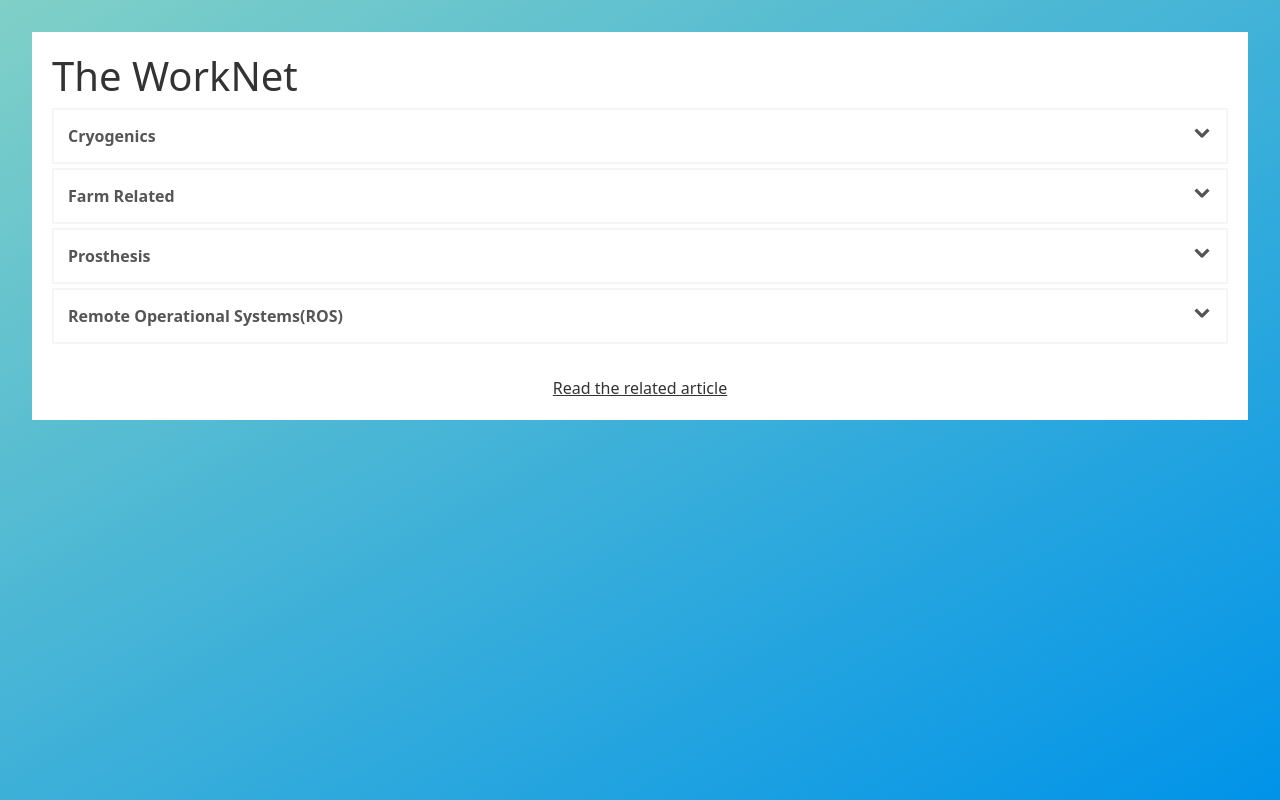
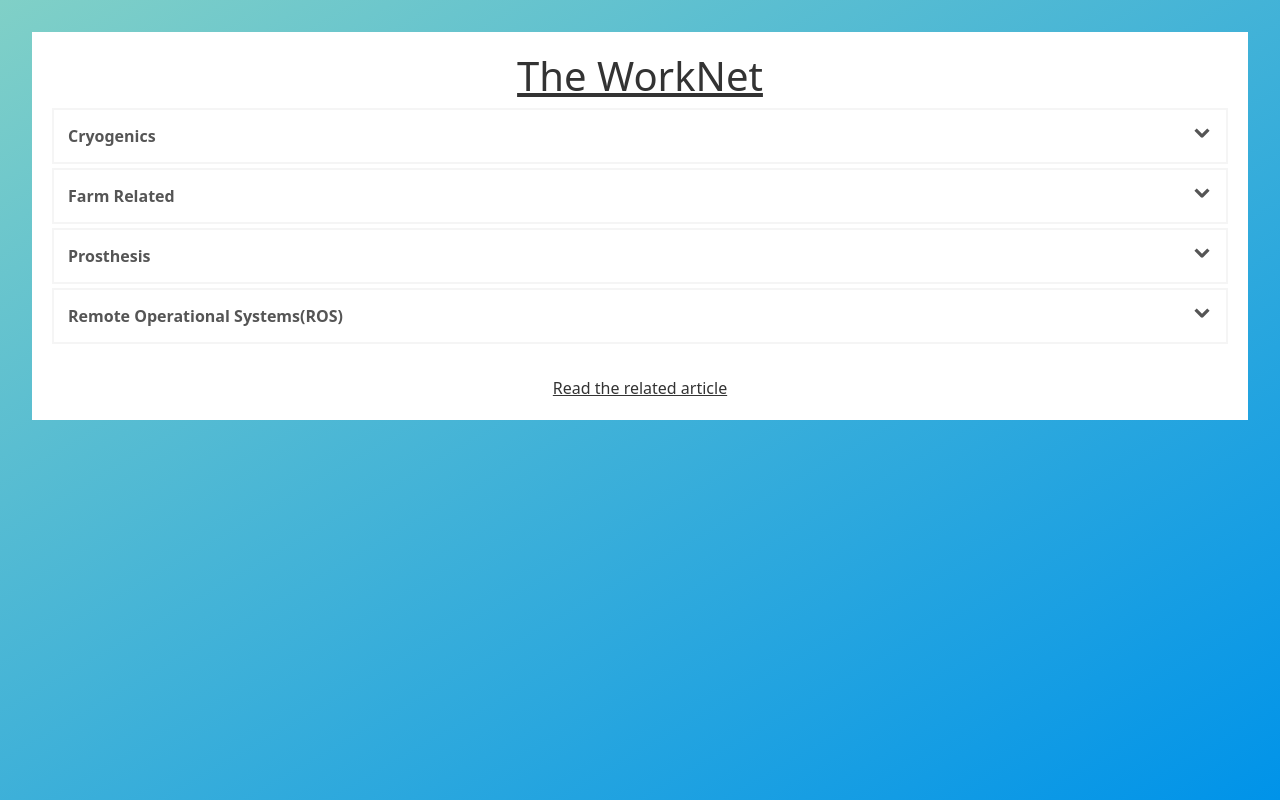
Before and after one commit to NikhilSinghRajaputana/Agamotto, a plain HTML site: page index.html in a window 1280 px wide. Drawn offline with nearby package versions, Linux system fonts and the light colour scheme.

Commit message:
Update index.html

```diff
--- a/index.html
+++ b/index.html
@@ -87,7 +87,7 @@ main a:hover {
 </head>
 <body>
  <main>
-   <h1 >The WorkNet</h1>
+   <h1 style="text-align: center;text-decoration: underline;" >The WorkNet</h1>
   <div>
   <details class="accordion">
     <summary class="accordion__title">
```
